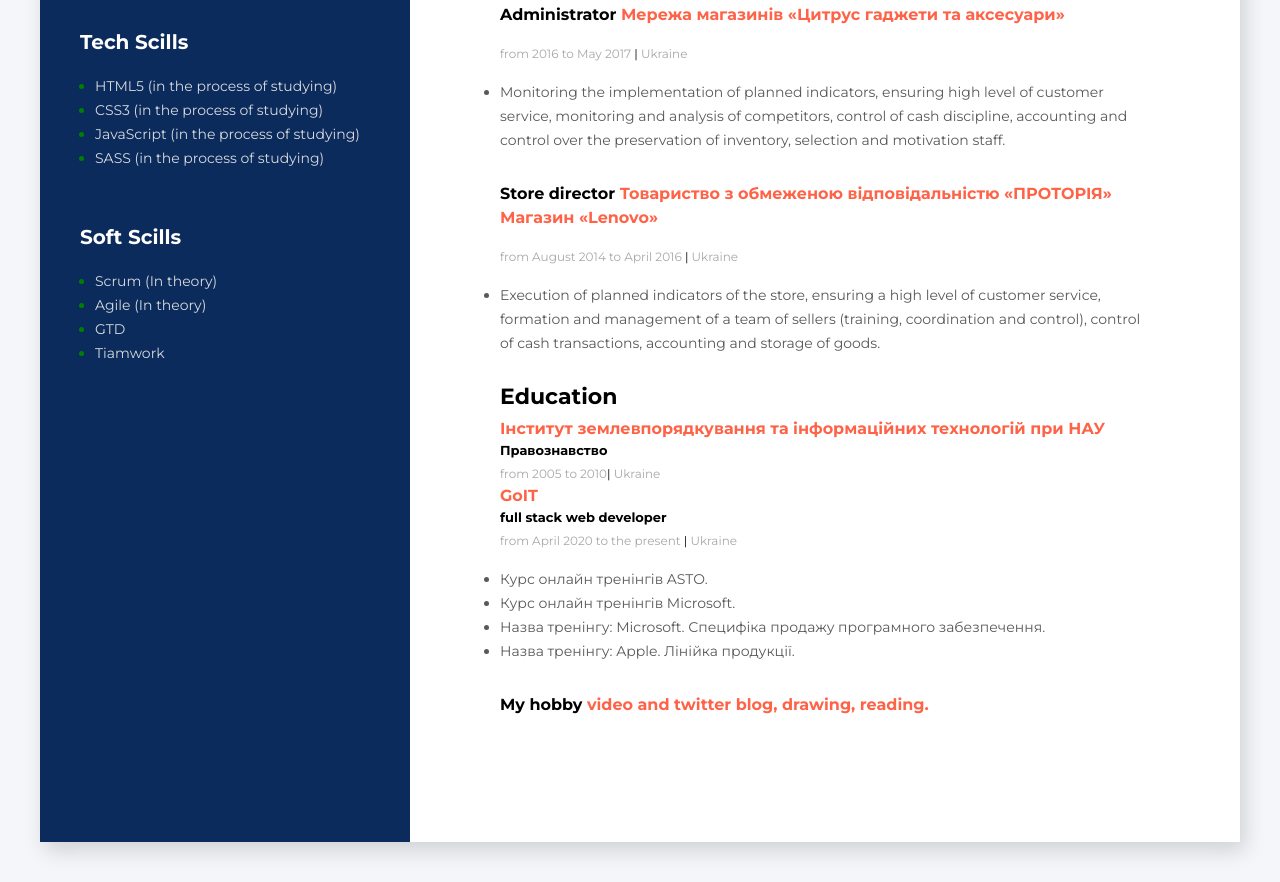
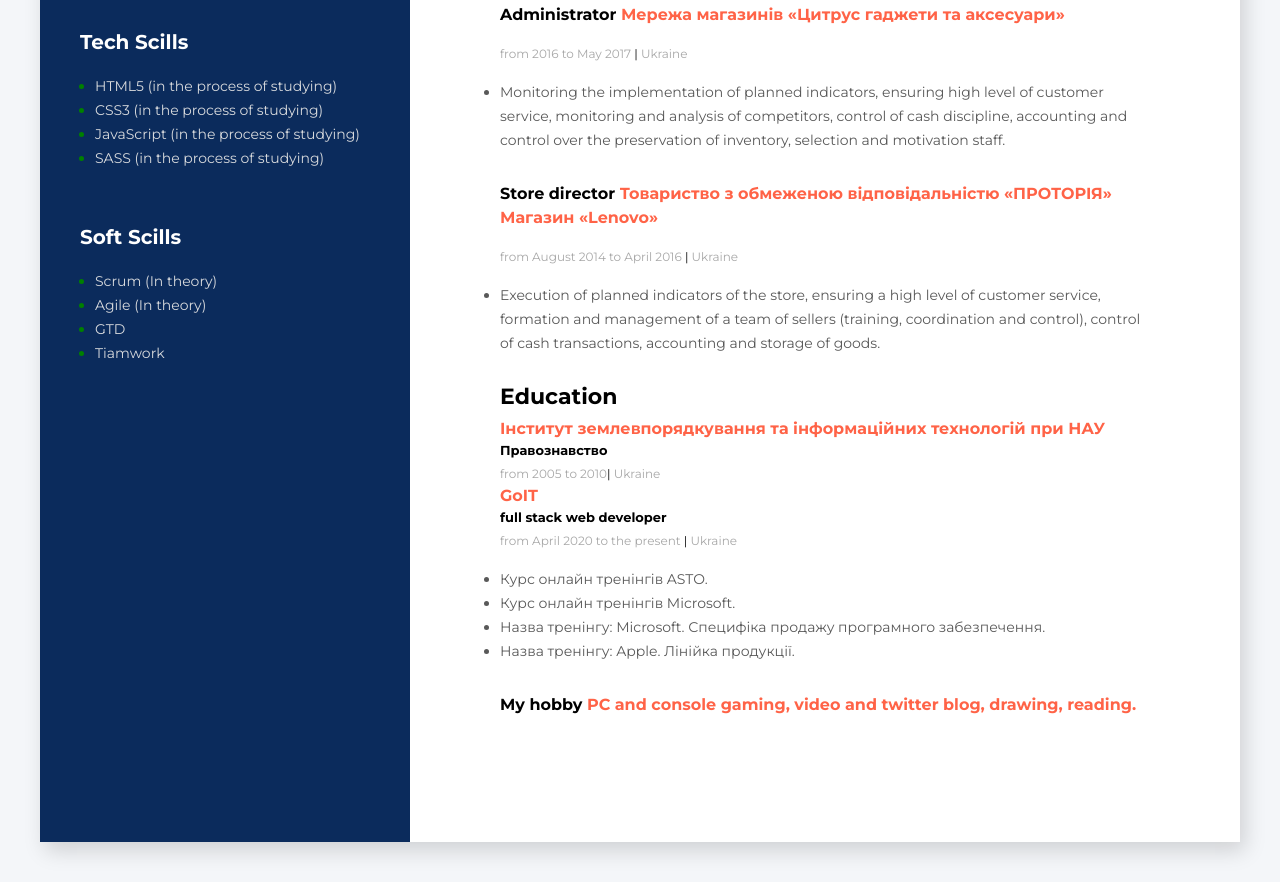
Before and after one commit to wifisilence/cv-resume-, a plain HTML site: page index.html in a window 1280 px wide. Shown: the part 753-1635 px from the top of the page. Drawn offline with Linux system fonts and the light colour scheme.

Commit message:
Update index.html

```diff
--- a/index.html
+++ b/index.html
@@ -180,7 +180,7 @@
             <h4 class="profname">
               My hobby
               <span class="profidator">
-                video and twitter blog, drawing, reading.
+                PC and console gaming, video and twitter blog, drawing, reading.
               </span>
             </h4>
           </div>
```
